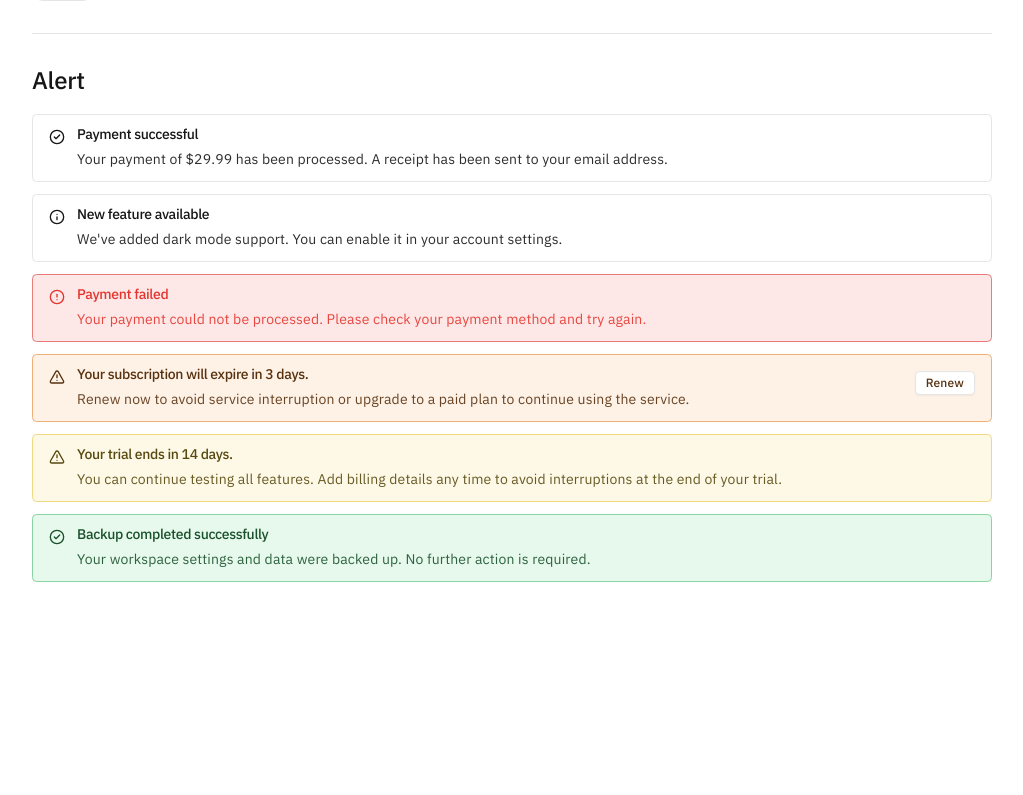
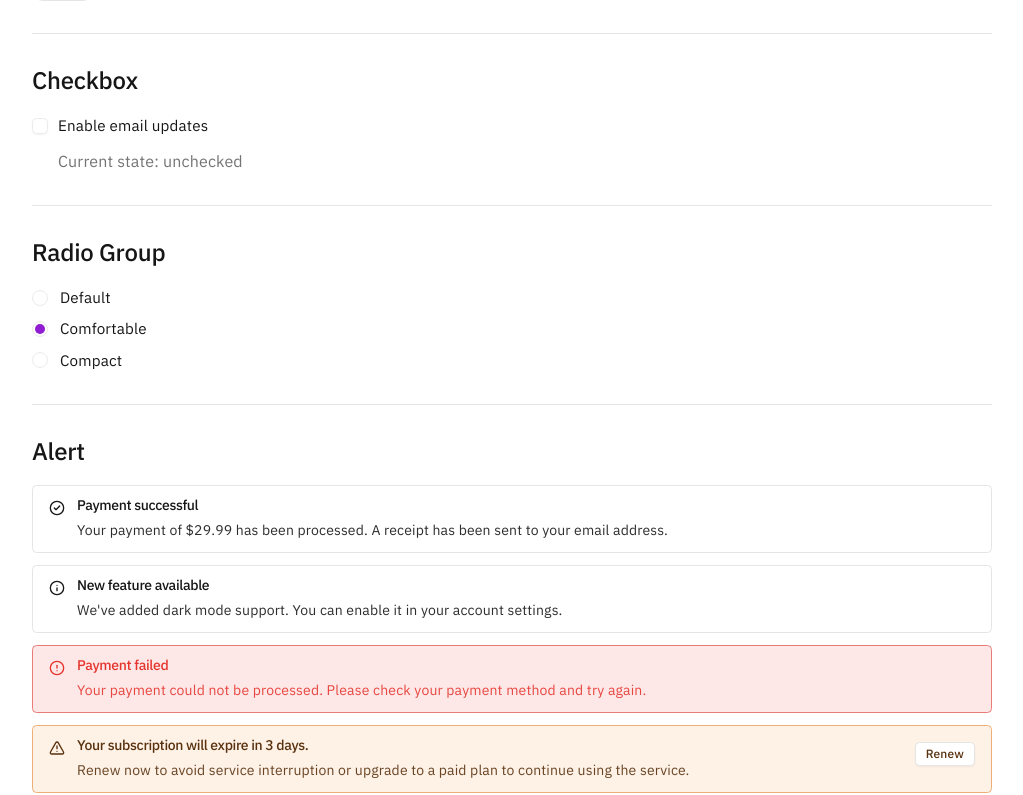
Before and after one commit to arko-vunet/vuds-x, a React (Vite) app: page /trial in a window 1280 px wide. Shown: the part 1568-2363 px from the top of the page, without its empty margins (128-1151 px from the left). Before the commit the page ends 2182 px from the top, so only its background shows below. Built offline with nearby package versions, Linux system fonts and the light colour scheme.

Commit message:
feat(ui): add label/radio-group

```diff
--- a/package.json
+++ b/package.json
@@ -13,7 +13,10 @@
     "@fontsource-variable/inter": "^5.2.8",
     "@fontsource/ibm-plex-mono": "^5.2.7",
     "@fontsource/ibm-plex-sans": "^5.2.8",
+    "@radix-ui/react-checkbox": "^1.3.3",
     "@radix-ui/react-dropdown-menu": "^2.1.16",
+    "@radix-ui/react-label": "^2.1.8",
+    "@radix-ui/react-radio-group": "^1.3.8",
     "@radix-ui/react-slot": "^1.2.4",
     "@radix-ui/react-tooltip": "^1.2.8",
     "@tailwindcss/vite": "^4.2.1",
--- /dev/null
+++ b/src/components/ui/checkbox.tsx
@@ -0,0 +1,30 @@
+import * as React from "react"
+import * as CheckboxPrimitive from "@radix-ui/react-checkbox"
+import { Check } from "lucide-react"
+
+import { cn } from "@/lib/utils"
+
+function Checkbox({
+  className,
+  ...props
+}: React.ComponentProps<typeof CheckboxPrimitive.Root>) {
+  return (
+    <CheckboxPrimitive.Root
+      data-slot="checkbox"
+      className={cn(
+        "peer border-input data-[state=checked]:bg-primary data-[state=checked]:text-primary-foreground data-[state=checked]:border-primary dark:data-[state=checked]:bg-primary dark:data-[state=checked]:border-primary focus-visible:border-ring focus-visible:ring-ring/50 aria-invalid:ring-destructive/20 dark:aria-invalid:ring-destructive/40 aria-invalid:border-destructive size-4 shrink-0 rounded-sm border shadow-xs transition-shadow outline-none focus-visible:ring-[3px] disabled:cursor-not-allowed disabled:opacity-50",
+        className,
+      )}
+      {...props}
+    >
+      <CheckboxPrimitive.Indicator
+        data-slot="checkbox-indicator"
+        className="flex items-center justify-center text-current transition-none"
+      >
+        <Check className="size-3.5" />
+      </CheckboxPrimitive.Indicator>
+    </CheckboxPrimitive.Root>
+  )
+}
+
+export { Checkbox }
--- /dev/null
+++ b/src/components/ui/label.tsx
@@ -0,0 +1,25 @@
+import * as React from "react"
+import * as LabelPrimitive from "@radix-ui/react-label"
+import { cva, type VariantProps } from "class-variance-authority"
+
+import { cn } from "@/lib/utils"
+
+const labelVariants = cva(
+  "flex items-center gap-2 text-sm leading-none font-medium select-none group-data-[disabled=true]:pointer-events-none group-data-[disabled=true]:opacity-50 peer-disabled:cursor-not-allowed peer-disabled:opacity-50",
+)
+
+function Label({
+  className,
+  ...props
+}: React.ComponentProps<typeof LabelPrimitive.Root> &
+  VariantProps<typeof labelVariants>) {
+  return (
+    <LabelPrimitive.Root
+      data-slot="label"
+      className={cn(labelVariants(), className)}
+      {...props}
+    />
+  )
+}
+
+export { Label }
--- /dev/null
+++ b/src/components/ui/radio-group.tsx
@@ -0,0 +1,42 @@
+import * as React from "react"
+import * as RadioGroupPrimitive from "@radix-ui/react-radio-group"
+
+import { cn } from "@/lib/utils"
+
+function RadioGroup({
+  className,
+  ...props
+}: React.ComponentProps<typeof RadioGroupPrimitive.Root>) {
+  return (
+    <RadioGroupPrimitive.Root
+      data-slot="radio-group"
+      className={cn("grid gap-2", className)}
+      {...props}
+    />
+  )
+}
+
+function RadioGroupItem({
+  className,
+  ...props
+}: React.ComponentProps<typeof RadioGroupPrimitive.Item>) {
+  return (
+    <RadioGroupPrimitive.Item
+      data-slot="radio-group-item"
+      className={cn(
+        "aspect-square h-4 w-4 rounded-full border border-input text-primary ring-offset-background focus:outline-none focus-visible:ring-2 focus-visible:ring-ring focus-visible:ring-offset-2 disabled:cursor-not-allowed disabled:opacity-50",
+        className,
+      )}
+      {...props}
+    >
+      <RadioGroupPrimitive.Indicator
+        data-slot="radio-group-indicator"
+        className="flex items-center justify-center"
+      >
+        <span className="h-2.5 w-2.5 rounded-full bg-current" />
+      </RadioGroupPrimitive.Indicator>
+    </RadioGroupPrimitive.Item>
+  )
+}
+
+export { RadioGroup, RadioGroupItem }
--- a/src/pages/trial.tsx
+++ b/src/pages/trial.tsx
@@ -7,9 +7,7 @@ import {
   AlertDescription,
   AlertTitle,
 } from "@/components/ui/alert";
-import {
-  ButtonGroup,
-} from "@/components/ui/button-group";
+import { ButtonGroup } from "@/components/ui/button-group";
 import {
   DropdownMenu,
   DropdownMenuContent,
@@ -23,6 +21,8 @@ import {
   DropdownMenuSubTrigger,
   DropdownMenuTrigger,
 } from "@/components/ui/dropdown-menu";
+import { Checkbox } from "@/components/ui/checkbox";
+import { RadioGroup, RadioGroupItem } from "@/components/ui/radio-group";
 import { Spinner } from "@/components/ui/spinner";
 import {
   ArrowUpRight,
@@ -69,6 +69,7 @@ function toTitleCase(value: string) {
 
 export default function TrialPage() {
   const [label, setLabel] = useState("personal");
+  const [emailUpdatesEnabled, setEmailUpdatesEnabled] = useState(false);
 
   useEffect(() => {
     const previousTitle = document.title;
@@ -466,6 +467,56 @@ export default function TrialPage() {
         <hr />
 
         <div style={{ display: "grid", gap: "0.75rem" }}>
+          <h2>Checkbox</h2>
+          <label
+            htmlFor="trial-email-updates"
+            style={{
+              display: "inline-flex",
+              alignItems: "center",
+              gap: "0.625rem",
+              cursor: "pointer",
+              width: "fit-content",
+            }}
+          >
+            <Checkbox
+              id="trial-email-updates"
+              checked={emailUpdatesEnabled}
+              onCheckedChange={(checked) =>
+                setEmailUpdatesEnabled(checked === true)
+              }
+            />
+            <span style={{ fontSize: "0.95rem" }}>Enable email updates</span>
+          </label>
+          <p
+            style={{ color: "var(--muted-foreground)", marginLeft: "1.625rem" }}
+          >
+            Current state: {emailUpdatesEnabled ? "checked" : "unchecked"}
+          </p>
+        </div>
+
+        <hr />
+
+        <div style={{ display: "grid", gap: "0.75rem" }}>
+          <h2>Radio Group</h2>
+          <RadioGroup defaultValue="comfortable" className="w-fit">
+            <div className="flex items-center gap-3">
+              <RadioGroupItem value="default" id="r1" />
+              <span style={{ fontSize: "0.95rem" }}>Default</span>
+            </div>
+            <div className="flex items-center gap-3">
+              <RadioGroupItem value="comfortable" id="r2" />
+              <span style={{ fontSize: "0.95rem" }}>Comfortable</span>
+            </div>
+            <div className="flex items-center gap-3">
+              <RadioGroupItem value="compact" id="r3" />
+              <span style={{ fontSize: "0.95rem" }}>Compact</span>
+            </div>
+          </RadioGroup>
+        </div>
+
+        <hr />
+
+        <div style={{ display: "grid", gap: "0.75rem" }}>
           <h2>Alert</h2>
           <div style={{ display: "grid", gap: "0.75rem" }}>
             <Alert>
```
Also changed, not shown: src/content/changelog.md, 1 other file (tests, documents, lock files or other folders).
